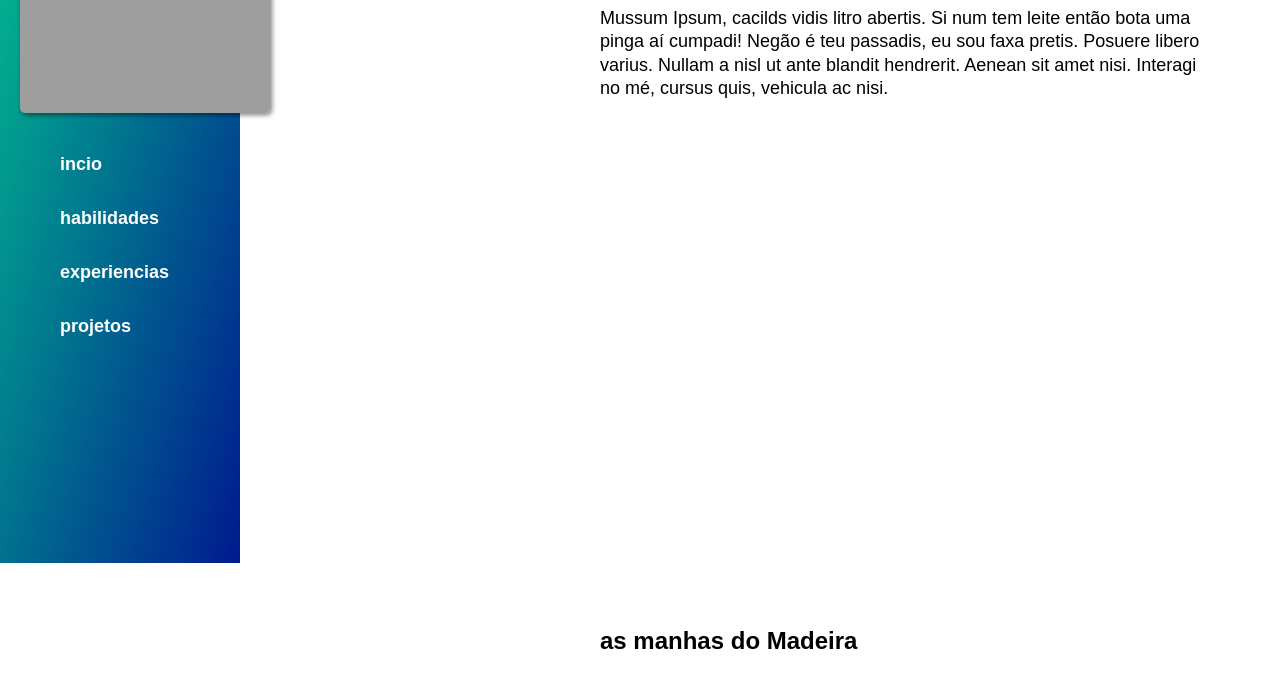
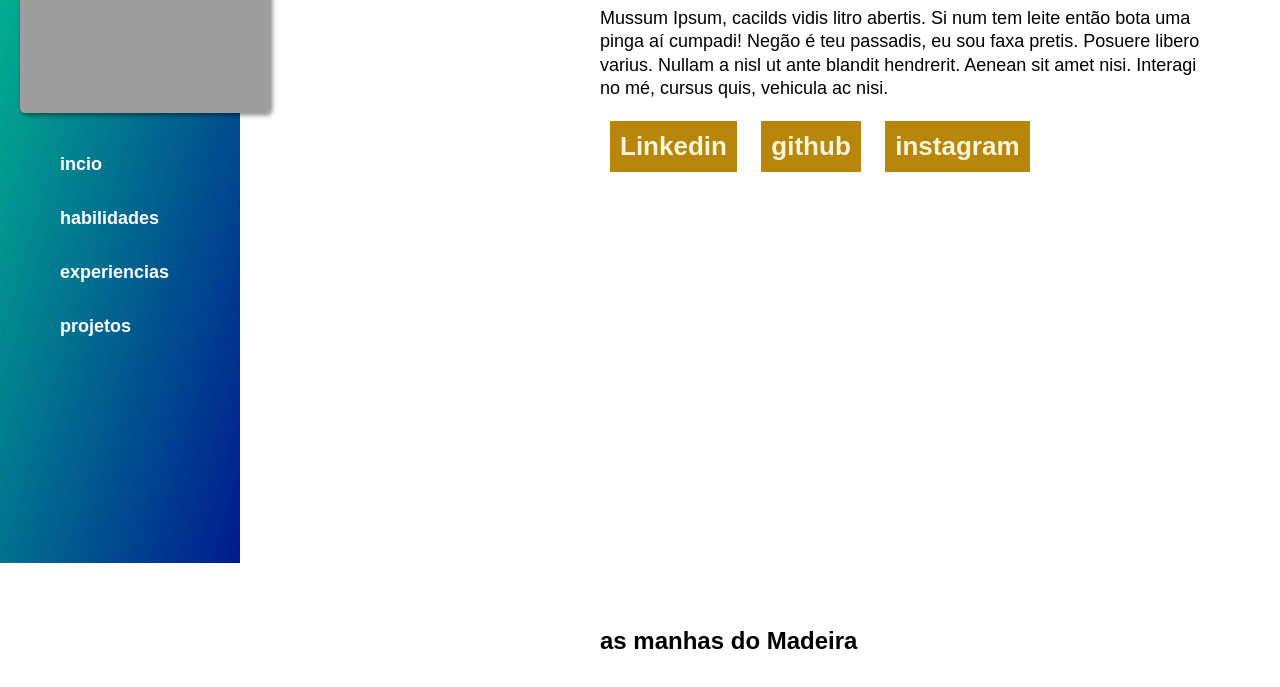
Before and after one commit to feromateus/feromateus.github.io, a plain HTML site: page index.html in a window 1280 px wide. Shown: the part 237-924 px from the top of the page. Drawn offline with Linux system fonts and the light colour scheme; grey boxes are pictures that could not be loaded.

Commit message:
links de redes sociais

```diff
--- a/index.html
+++ b/index.html
@@ -43,6 +43,23 @@
                     Nullam a nisl ut ante blandit hendrerit.
                     Aenean sit amet nisi. Interagi no mé, cursus quis, vehicula ac nisi.
                 </p>
+                <ul class="social-links">
+                    <li>
+                        <a href="">
+                            Linkedin
+                        </a>
+                    </li>
+                    <li>
+                        <a href="">
+                            github
+                        </a>
+                    </li>
+                    <li>
+                        <a href="">
+                            instagram
+                        </a>
+                    </li>
+                </ul>
             </section>
             <section id="skills">
                 <h2>
--- a/style.css
+++ b/style.css
@@ -14,6 +14,10 @@ section{
 
 html{
     scroll-behavior: smooth;
+}
+
+ul:not(.menu-list){
+    padding: 0;
 }
 
 /* SECTIONS */
@@ -73,4 +77,24 @@ section {
     text-transform: uppercase;
     color: red;
     text-decoration: none;
-  }
+}
+
+.social-links{
+    list-style: none;
+}
+
+.social-links li{
+    display: inline-block;
+    background-color: turquoise;
+    margin: 10px;
+}
+
+.social-links li a{
+    padding: 10px;
+    display: block;
+    color: beige;
+    font-weight: bold;
+    font-size: 26px;
+    text-decoration: none;
+    background-color: darkgoldenrod;
+}
```
